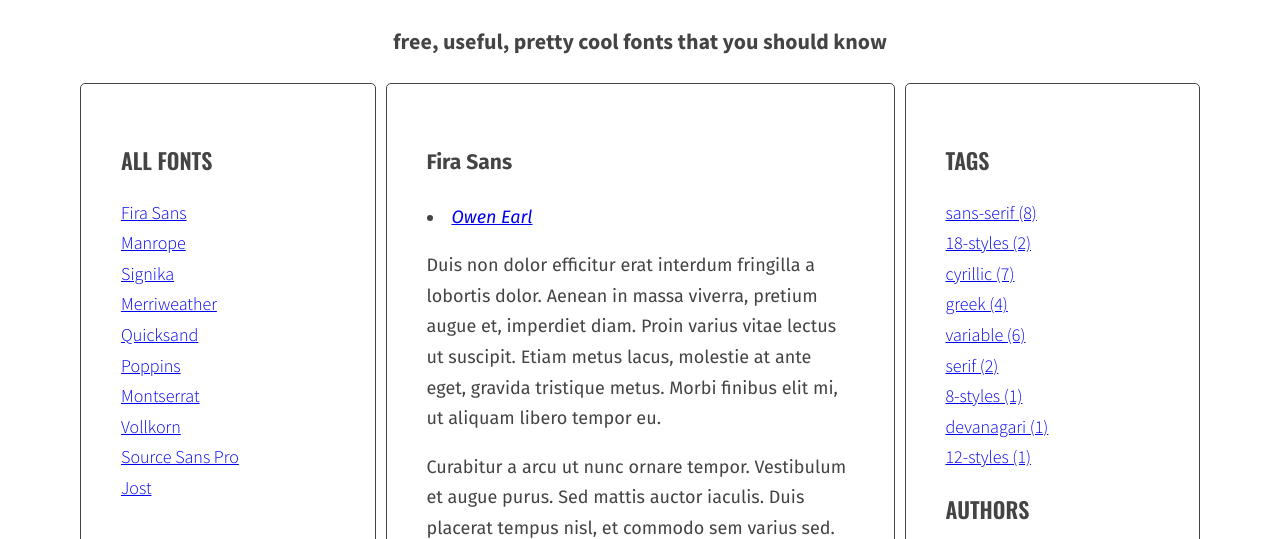
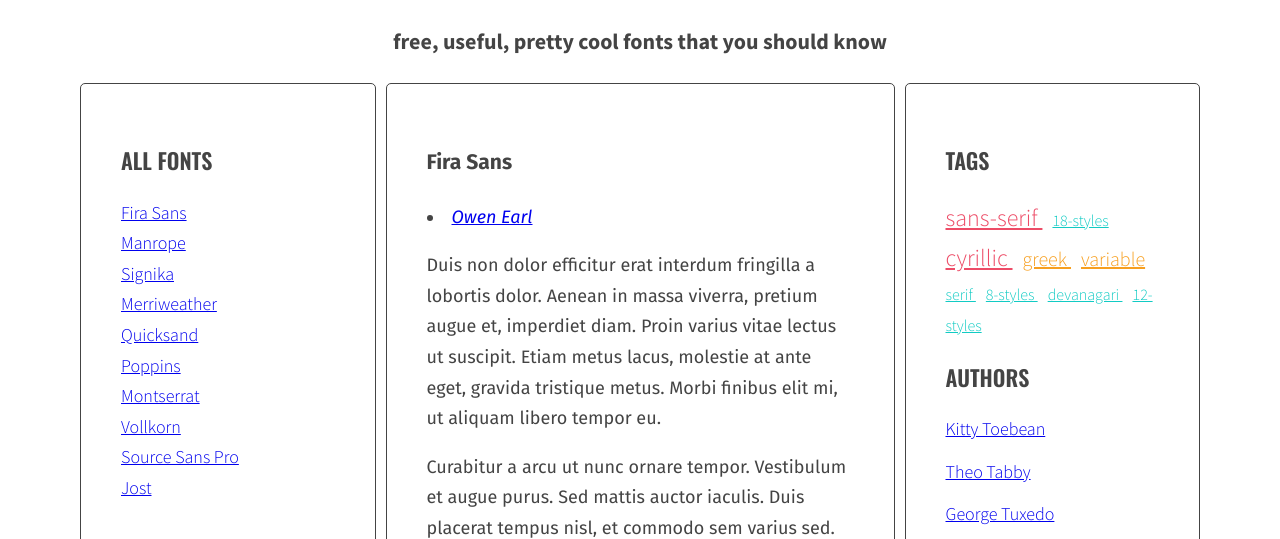
Before and after one commit to martaqh/javascript-blog, a website: page index.html in a window 1280 px wide. Shown: the part 220-759 px from the top of the page. Drawn offline with nearby package versions, Linux system fonts and the light colour scheme.

Commit message:
Add styles for tags cloud

```diff
--- a/js/script.js
+++ b/js/script.js
@@ -214,7 +214,7 @@ function generateTags() {
 
   for (let tag in allTags) {
     /* [NEW] generate code of a link and add it to allTagsHTML variable  */
-    allTagsHTML += '<li><a href="#' + tag + '" class="' + calculateTagClass(allTags[tag], tagsParams) + '"><span>' + tag + ' (' + allTags[tag] + ') </span></a></li>';
+    allTagsHTML += '<li><a href="#' + tag + '" class="' + calculateTagClass(allTags[tag], tagsParams) + '"><span>' + tag + ' </span></a></li>';
     console.log(allTagsHTML);
   /* [NEW] END LOOP: for each tag in allTags */
   }
--- a/sass/style.scss
+++ b/sass/style.scss
@@ -2,8 +2,14 @@
 
 /* Variables */
 
+
+
 $color-light: #fff;
 $color-dark: #444;
+
+$color-tags-1-2: #12CBC4;
+$color-tags-3-4: #F79F1F;
+$color-tags-5: #ED4C67;
 
 $font-logo: 'Sacramento', cursive;
 $font-header: 'Oswald', sans-serif;
@@ -183,6 +189,25 @@ body {
 
 /* Tags */
 
-.post-tags .list a {
+.tags a {
   margin-right: 10px;
 }
+
+.tag-size-1,  {
+  font-size: 16px;
+  color: $color-tags-1-2;
+}
+
+.tag-size-2, .tag-size-3 {
+  font-size: 20px;
+  color: $color-tags-3-4;
+}
+
+.tag-size-4, .tag-size-5 {
+  font-size: 24px;
+  color: $color-tags-5;
+}
+
+.tags li {
+  display: inline;
+}
```
Also changed, not shown: css/style.css, 1 other file.
